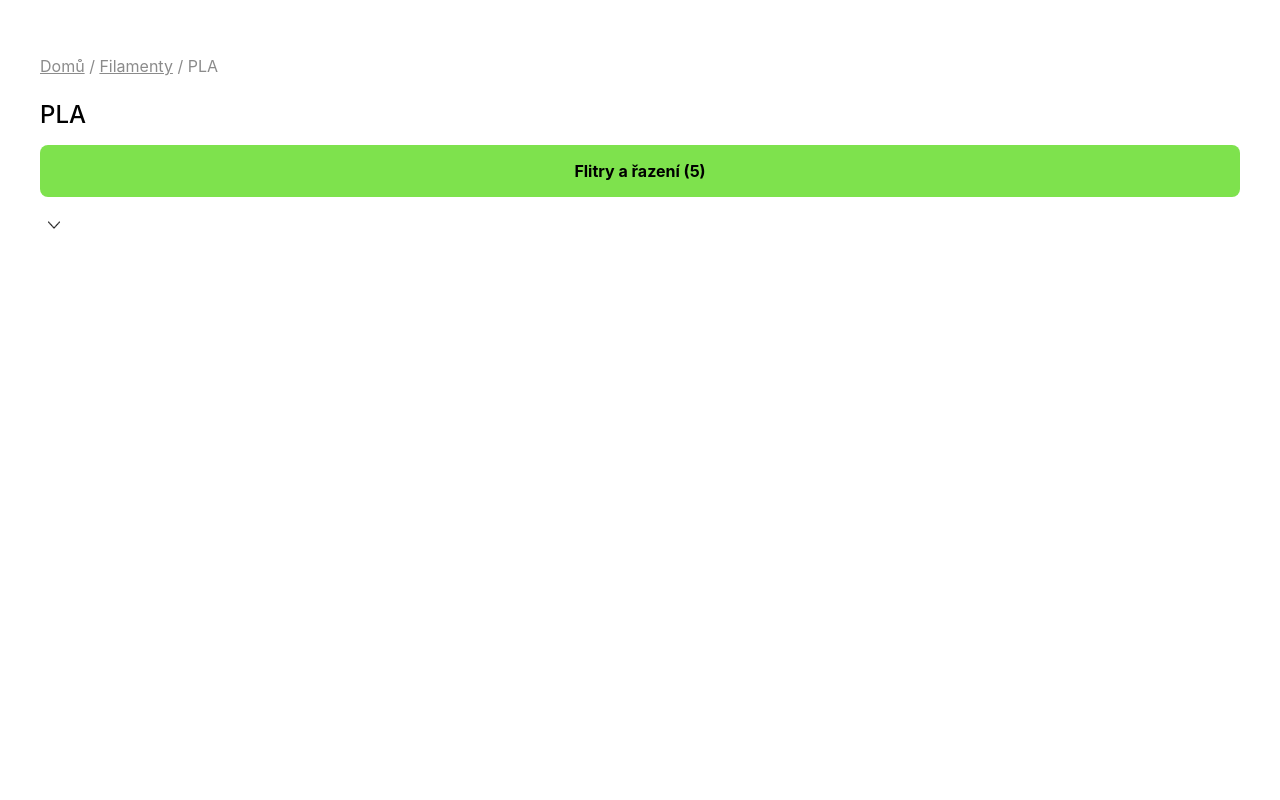
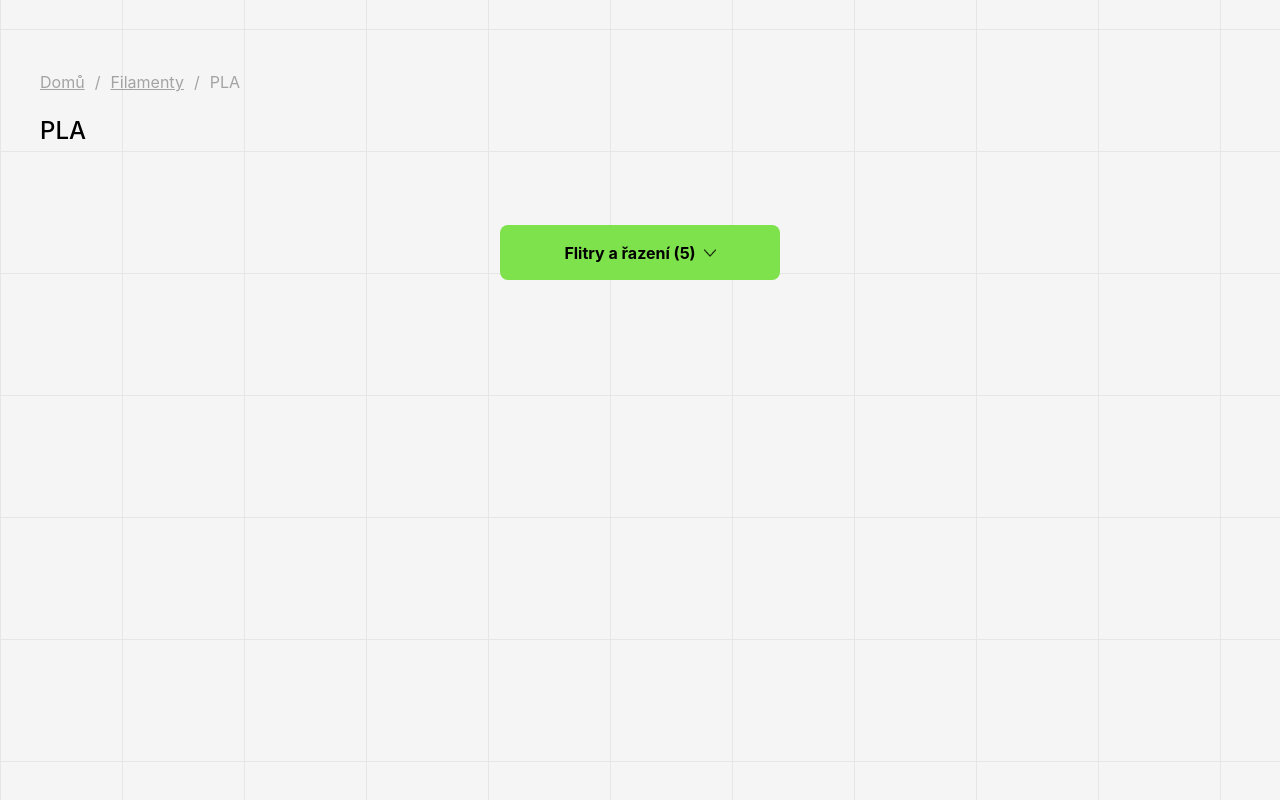
Before and after one commit to pslib-cz/2025-p2a-web-eshopitem-viktoravec, a plain HTML site: page index.html in a window 1280 px wide. Drawn offline with Linux system fonts and the light colour scheme.

Commit message:
WEB - Header Update

```diff
--- a/index.html
+++ b/index.html
@@ -10,13 +10,16 @@
 <body>
     <header class="header">
         <div class="header__path">
-            <a class="header__path__item" href="#">Domů</a> /
-            <a class="header__path__item" href="#">Filamenty</a> /
-            <a class="header__path__item" href="#">PLA</a>
+            <ul class="header__path__ul">
+                <li class="header__path__ul__item"><a href="#">Domů</a></li>
+                <li class="header__path__ul__item"><a href="#">Filamenty</a></li>
+                <li class="header__path__ul__item"><a href="#">PLA</a></li>
+            </ul>
+
+            <h2 class="header__material">PLA</h2>
         </div>
-        <h2 class="header__material">PLA</h2>
         <span class="header__filters">
-            <p class="header__filters__title">Flitry a řazení (5)</p>
+            <p>Flitry a řazení (5)</p>
             <img class="header__filters__arrow" src="images/arrow.png" alt="arrow_down">
         </span>
     </header>
--- a/style.css
+++ b/style.css
@@ -1,6 +1,10 @@
 
 body {
     font-family: "Inter", sans-serif;
+    background-color: #F5F5F5;
+    background-image: linear-gradient(to right, #E6E6E6 1px, transparent 1px), linear-gradient(to bottom, #E6E6E6 1px, transparent 1px);
+    background-size: 122px 122px;
+    background-position: 0 -215px;
 }
 
 .header {
@@ -9,16 +13,32 @@ body {
 
 .header__path {
     display: block;
-    color: rgb(139, 139, 139);
+    padding: 1rem 0 5rem 0;
 }
 
-.header__path__item {
-    color: rgb(139, 139, 139);
-    font-size: 1rem;
+.header__path__ul {
+    display: flex;
+    list-style: none;
+    padding: 0;
+    margin: 0;
+    color: #A3A3A3;
 }
 
-.header__path__item:last-child {
+.header__path__ul li + li::before {
+    content: "/";
+    margin: 0 10px;
     text-decoration: none;
+    color: #A3A3A3;
+}
+
+.header__path__ul li:last-child a {
+    text-decoration: none;
+    color: #A3A3A3;
+}
+
+.header__path__ul li:not(:last-child) a {
+    text-decoration: underline;
+    color: #A3A3A3;
 }
 
 .header__material {
@@ -27,28 +47,23 @@ body {
     font-weight: 550;
 }
 
-/*.header__filters {
+.header__filters {
     display: flex;
     justify-self: center;
     text-align: center;
     background-color: #7EE24D;
-    padding: 1em 4em;
+    padding: 0.1rem 4rem;
     border-radius: 0.5rem;
     font-size: 1rem;
     font-weight: 750;
-}*/
+    align-items: center;
+}
 
-.header__filters__title {
-    text-align: center;
-    background-color: #7EE24D;
-    padding: 1em 4em;
-    border-radius: 0.5rem;
-    font-size: 1rem;
-    font-weight: 750;
+.header__filters:hover{
+    background-color: #6ebe46;
 }
 
 .header__filters__arrow {
-    display: inline-flex;
     padding-left: 0.5em;
     width: 0.75rem;
     height: 0.75rem;
```
